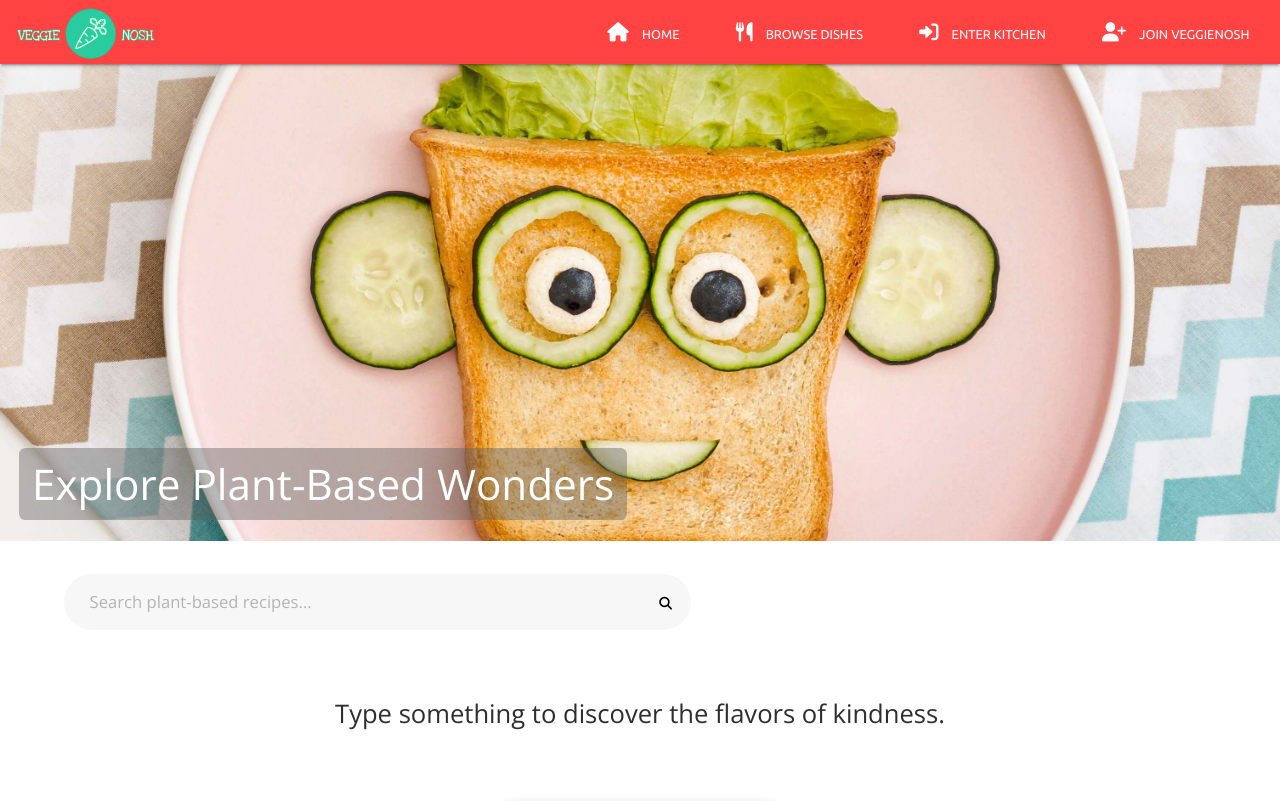
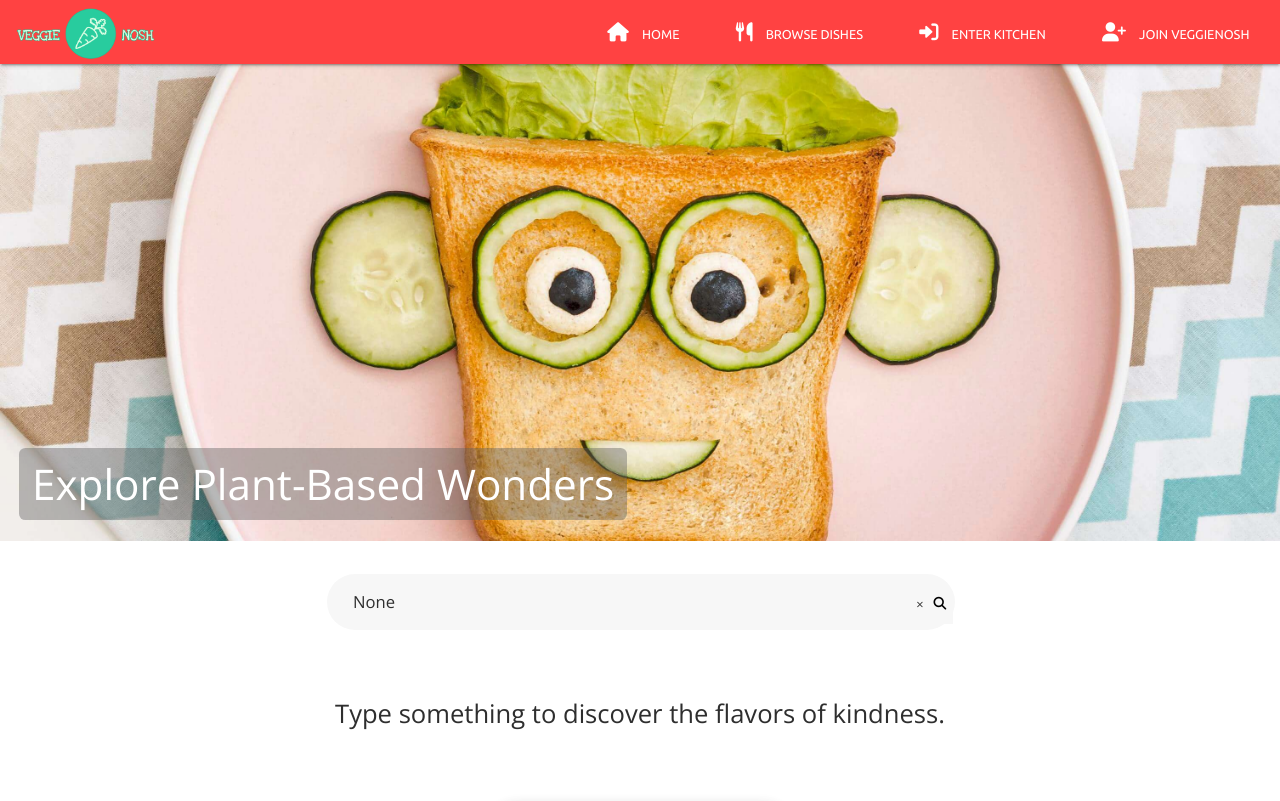
Before and after one commit to irebernardidev/VeggieNosh-MP3, a Flask app: page /search in a window 1280 px wide. Shown: the top 801 px of the page. Run offline with Flask 3, Linux system fonts and the light colour scheme; data that the repository does not hold is empty; some libraries are stand-ins or nearby versions.

Commit message:
Enhanced search with regex for partial matches, added dropdown initialization and clear functionality to the search input field.

```diff
--- a/veggienosh/routes.py
+++ b/veggienosh/routes.py
@@ -468,8 +468,9 @@ def search():
     """
     Function to handle search queries for recipes.
 
-    Retrieves user input, searches the database for matching recipes,
-    handles pagination, and renders the results on 'search.html'.
+    Retrieves user input, searches the database for matching recipes
+    with regex for partial matching, handles pagination,
+    and renders the results on 'search.html'.
     """
 
     # Pagination setup
@@ -477,21 +478,20 @@ def search():
     current_page = int(request.args.get('current_page', 1))
     query = request.args.get('query')
 
-    # Create a text index for the search
-    recipes_coll.create_index([("$**", 'text')])
-
-    # Perform the search and handle sorting and pagination
+    # Perform the search with regex for partial matching
+    regex_query = {"$regex": query, "$options": "i"}  # Case-insensitive partial match
     results = recipes_coll.find(
-        {'$text': {'$search': str(query)}},
-        {'score': {'$meta': 'textScore'}}
+        {"recipe_name": regex_query}
     ).sort('_id', pymongo.ASCENDING).skip(
         (current_page - 1) * limit_per_page
     ).limit(limit_per_page)
 
-    # Calculate the total number of recipes found and pages needed
+    # Calculate the total number of recipes found with regex search
     number_of_recipes_found = recipes_coll.count_documents(
-        {'$text': {'$search': str(query)}}
+        {"recipe_name": regex_query}
     )
+
+    # Determine the total number of pages for pagination
     total_pages = int(math.ceil(number_of_recipes_found / limit_per_page))
     results_pages = range(1, total_pages + 1)
 
--- a/veggienosh/static/css/style.css
+++ b/veggienosh/static/css/style.css
@@ -461,6 +461,7 @@ input::placeholder {
 .search-container {
 	width: 90%;
 	margin: 2rem auto;
+	text-align: center
 }
 
 .search {
@@ -482,6 +483,7 @@ input::placeholder {
 	transition: all .2s !important;
 	margin-right: -3.25rem !important;
 }
+
 
 /* Overriding Materialize styles for text input focus state */
 .search-input:focus {
--- a/veggienosh/static/js/veggienosh.js
+++ b/veggienosh/static/js/veggienosh.js
@@ -50,3 +50,9 @@ document.addEventListener('DOMContentLoaded', function() {
     var elems = document.querySelectorAll('.dropdown-trigger');
     var instances = M.Dropdown.init(elems, {});
 });
+
+// Search bar functionality
+// Clears the content of the input field when the clear button is clicked.
+function clearSearch() {
+    document.getElementById('query').value = '';
+}
--- a/veggienosh/templates/search.html
+++ b/veggienosh/templates/search.html
@@ -17,7 +17,8 @@
     <!-- Form for searching vegan recipes -->
     <form action="{{ url_for('search') }}" class="search-form">
         <!-- Input placeholder for vegan recipe discovery -->
-        <input type="text" class="search-input" id="query" name="query" placeholder="Search plant-based recipes...">
+        <input type="text" class="search-input" id="query" name="query" placeholder="Search plant-based recipes..." value="{{ query }}">
+        <span class="clear-button" onclick="clearSearch()">&times;</span>
         <!-- Icon Button for Search -->
         <button class="search-button">
             <i class="fas fa-search search-icon"></i>
@@ -31,7 +32,7 @@
         {% if number_of_recipes_found == 0 %}
             <!-- No Results Found Message -->
             <h2 class="sub-heading">Oh kale no! No recipes found for "<span class="text-red">{{ query }}</span>"</h2>
-            <p>Try sowing a different seed: search for categories like 'desserts' or 'salads', or check your spelling.</p>
+            <p>Oops! Let's avocado-do-over. Check your spelling or try planting a new search term!</p>
             <!-- Link to Browse All Recipes -->
             <div class="margin-top-med">
                 <a href="{{ url_for('all_recipes') }}"
```
